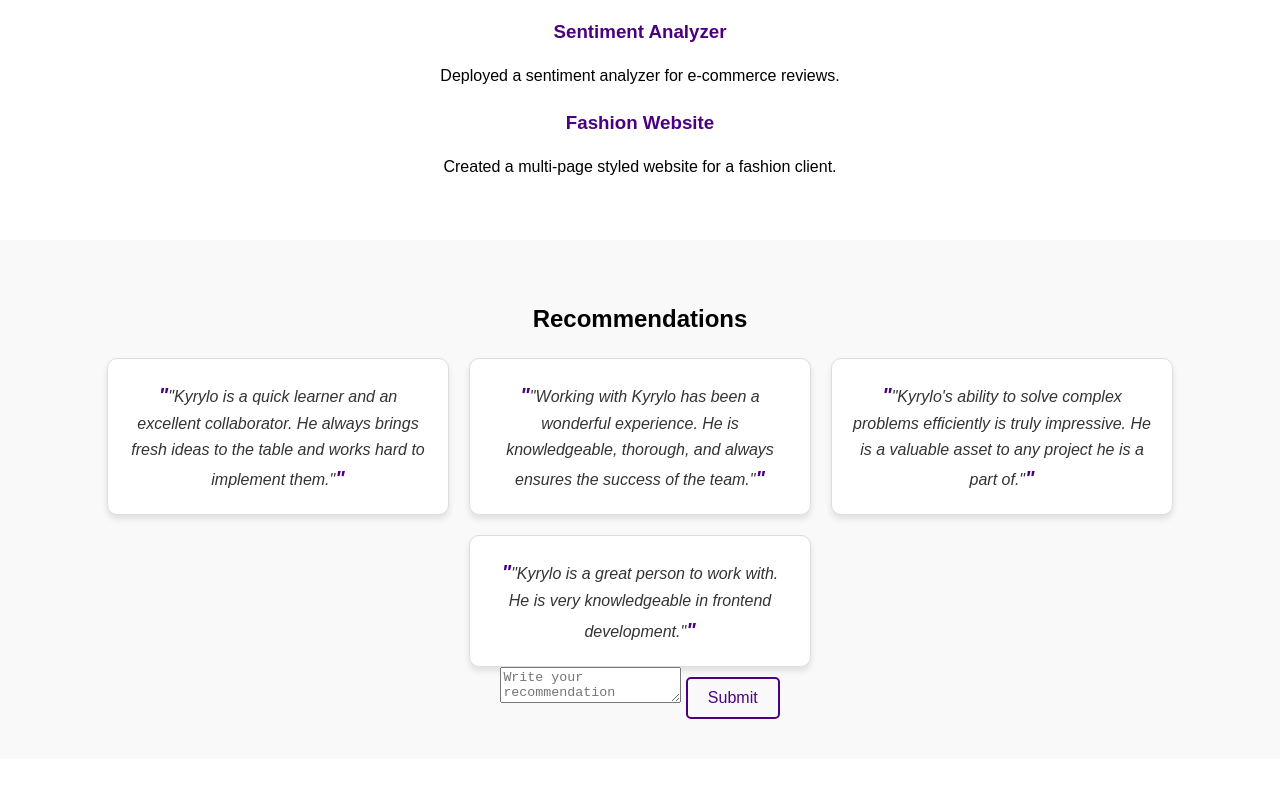
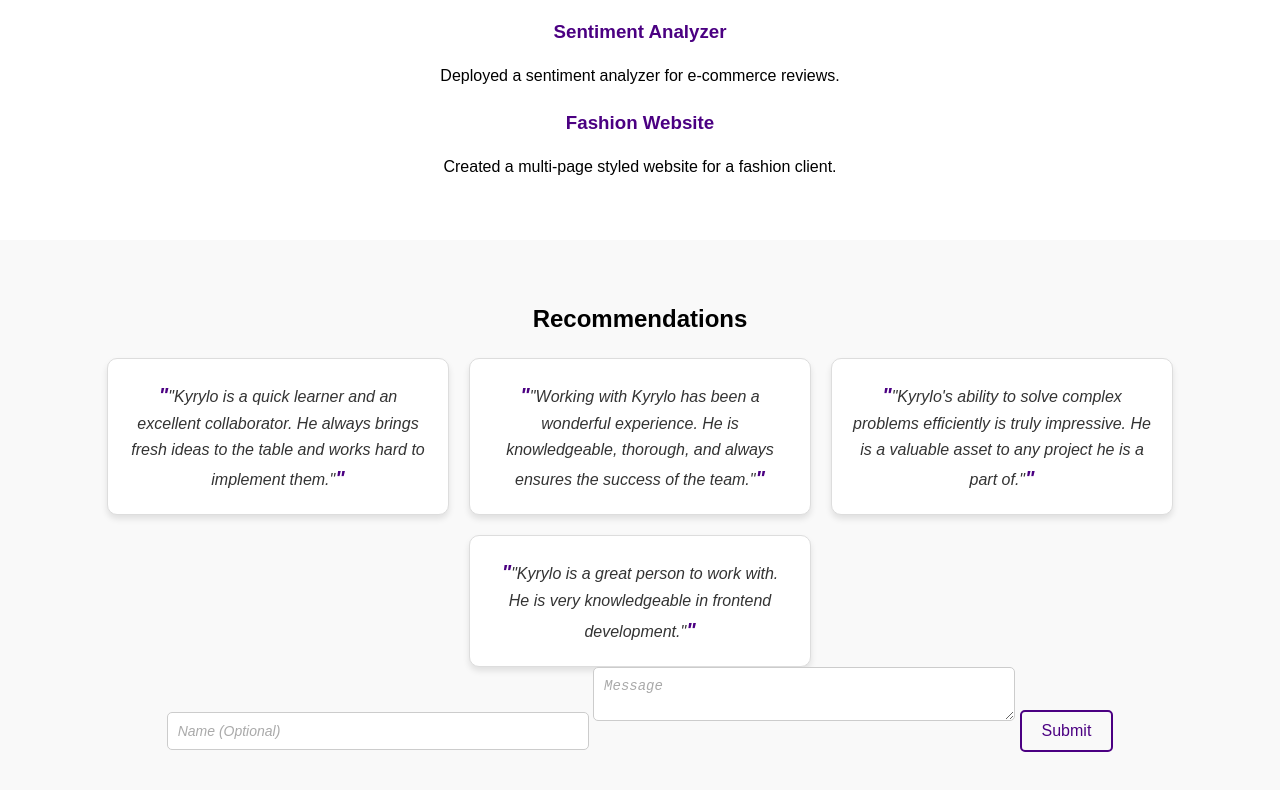
Before and after one commit to kireyev/my-coursera-portfolio, a plain HTML site: page index.html in a window 1280 px wide. Shown: the part 904-1694 px from the top of the page. Before the commit the page ends 1663 px from the top, so only its background shows below. Drawn offline with Linux system fonts and the light colour scheme; a script that the page names is missing.

Commit message:
Update index.html

```diff
--- a/index.html
+++ b/index.html
@@ -111,12 +111,26 @@
     </div>
   </div>
 
-  <!-- Form to Add a Recommendation -->
-  <form id="recommendation-form">
-    <textarea id="new-recommendation" placeholder="Write your recommendation here..." required></textarea>
-    <button type="submit" class="submit-button">Submit</button>
-  </form>
-</section>
+<form id="recommendation-form">
+  <!-- Name Field -->
+  <input
+    type="text"
+    id="name"
+    placeholder="Name (Optional)"
+    class="form-field"
+  />
+
+  <!-- Message Field -->
+  <textarea
+    id="message"
+    placeholder="Message"
+    class="form-field"
+    required
+  ></textarea>
+
+  <!-- Submit Button -->
+  <button type="submit" class="submit-button">Submit</button>
+</form>
 
 <!-- Floating Home Icon -->
 <a href="#top" id="home-icon" class="home-icon">
```
